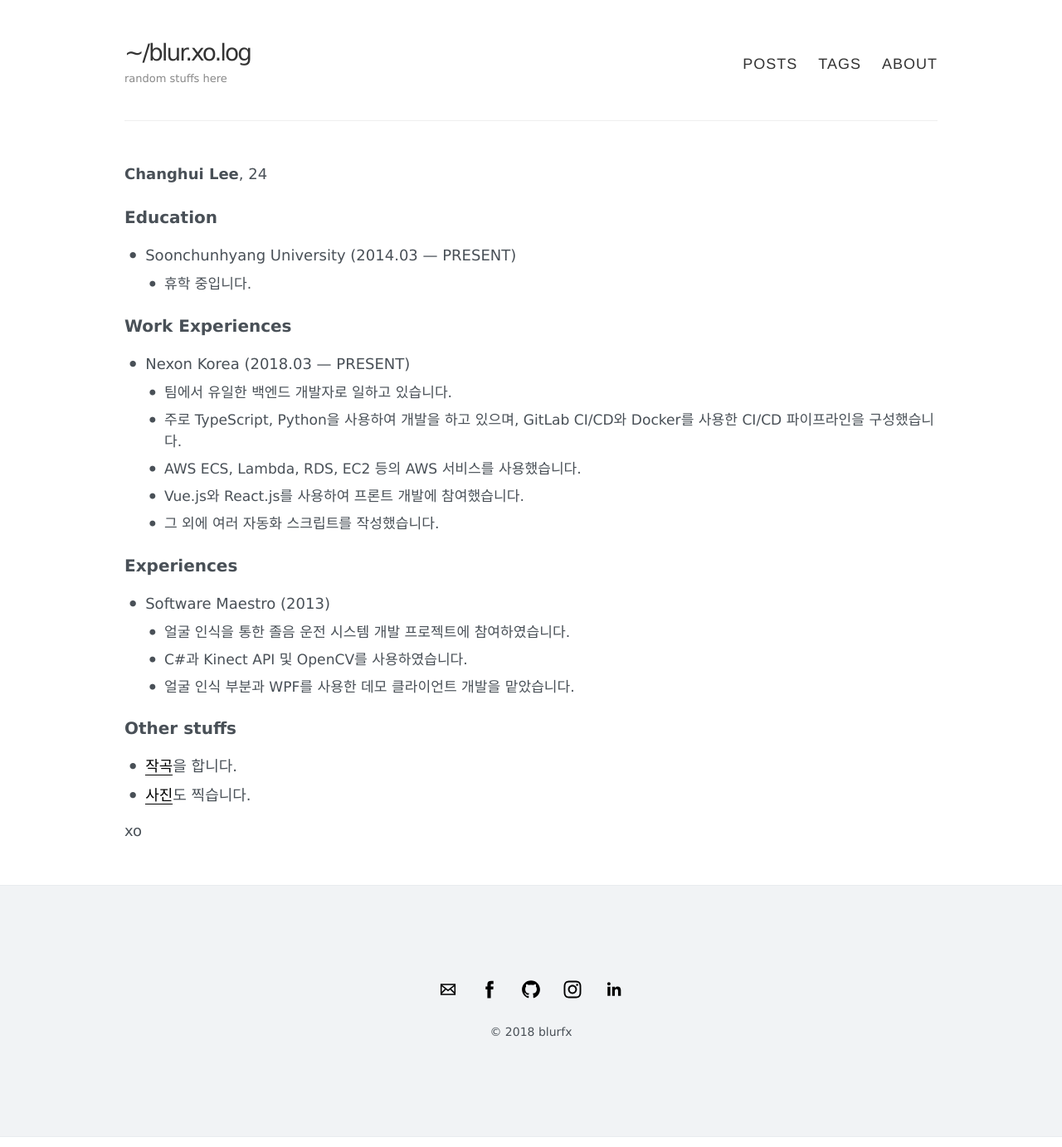
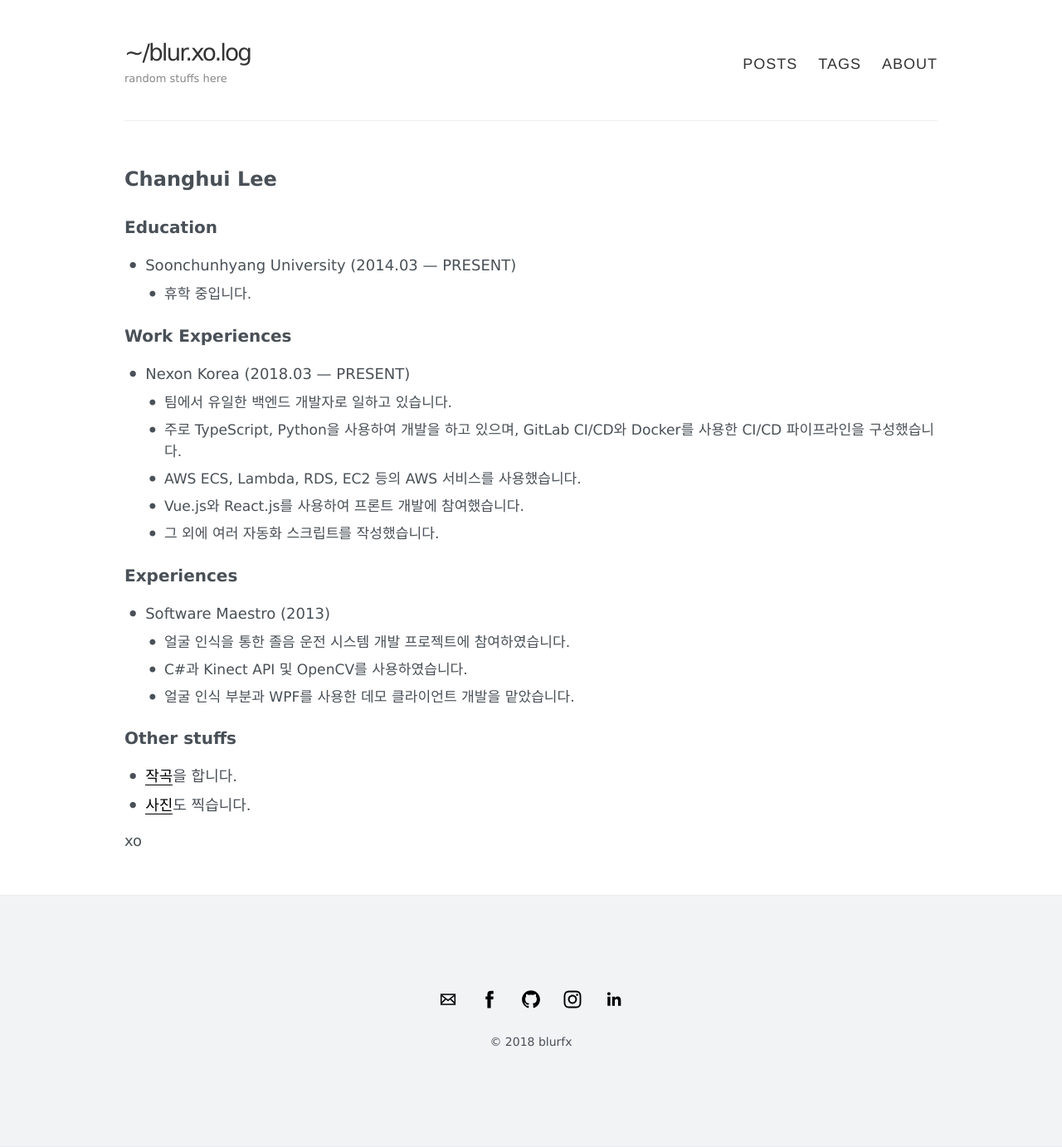
Before and after one commit to blurfx/xo.dev, a Jekyll site: the page built from about.md, in a window 1280 px wide. Shown: the whole page at 83% size. Built offline with Jekyll 4.4.1, drawn with Linux system fonts in a browser that asks for light colours.

Commit message:
:pencil2: Update About

```diff
--- a/about.md
+++ b/about.md
@@ -4,7 +4,7 @@ title: About
 permalink: /about/
 ---
 
-**Changhui Lee**, 24
+# Changhui Lee
 
 
 ## Education
```
